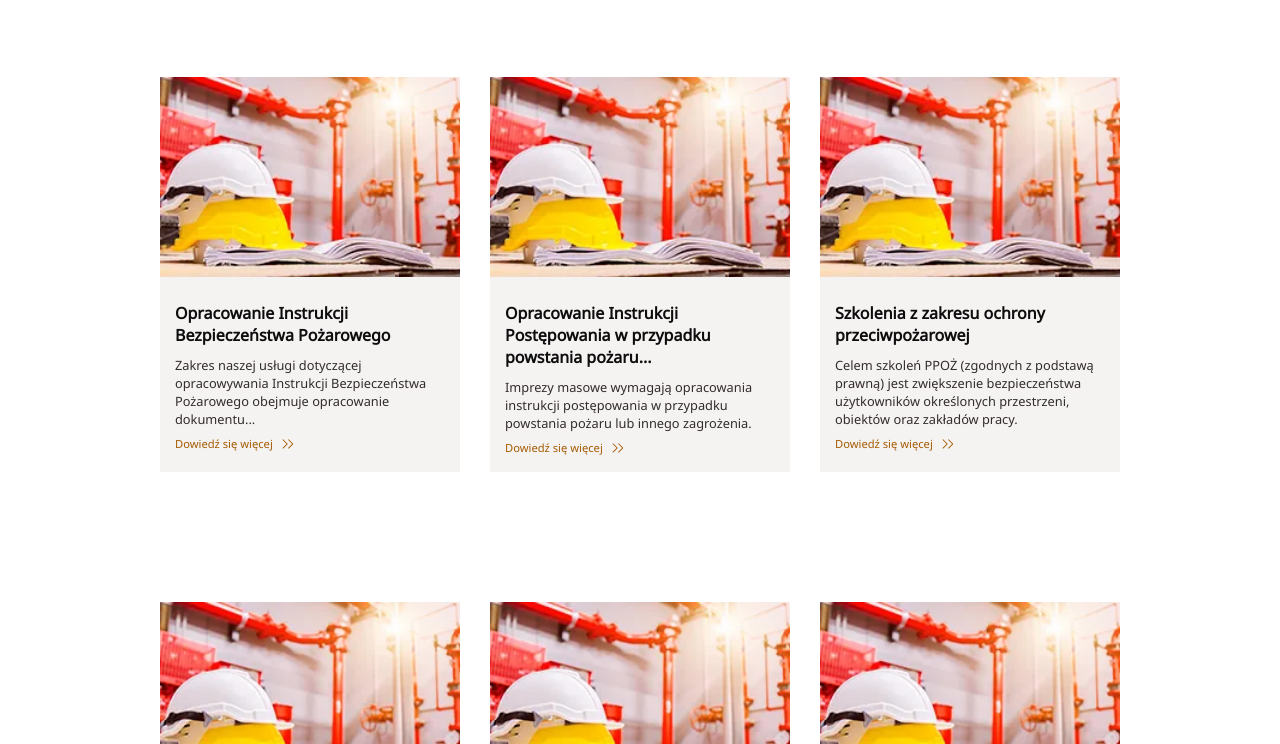
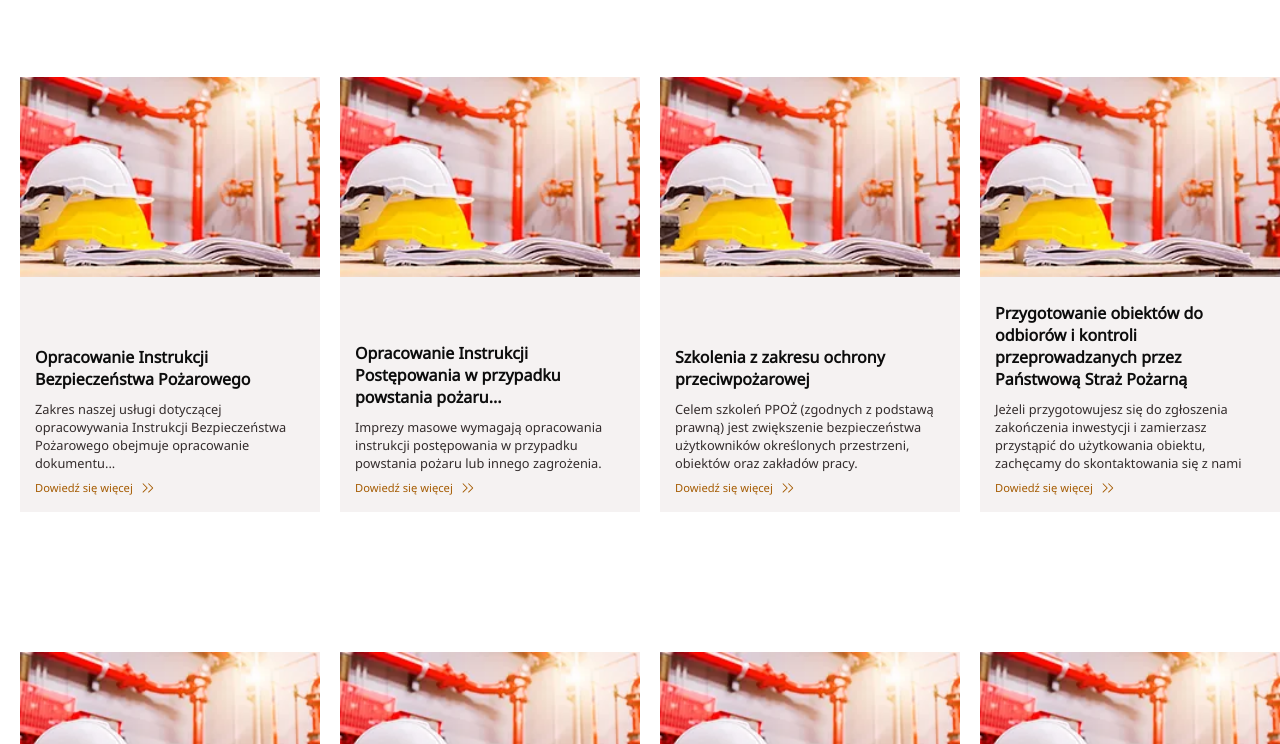
Before and after one commit to JerryWski/Fireman, an Astro site: page /offer in a window 1280 px wide. Shown: the part 616-1360 px from the top of the page. Built offline with nearby package versions, Linux system fonts and the light colour scheme; Astro itself is replaced by a stand-in of ours.

Commit message:
polishing changing for grid

```diff
--- a/src/components/SharedComponents/OfferCard.astro
+++ b/src/components/SharedComponents/OfferCard.astro
@@ -26,7 +26,8 @@
     padding: 15px;
   }
   .offer-wrapper {
-    display: flex;
+    display: grid;
+    grid-template-columns: repeat(auto-fit,minmax(270px,1fr));
     justify-content: center;
     flex-wrap: wrap;
     gap: 50px;
@@ -39,9 +40,8 @@
     background: #f5f2f2;
     align-items: flex-start;
     justify-content: space-between;
-    flex-wrap: wrap;
     font-family: var(--main-font);
-    width: 300px;
+    /* width: 300px; */
     /* width: 100%; */
     border: none;
     word-break: break-word;
@@ -86,10 +86,9 @@
     .offer {
       width: 300px;
       margin-bottom: 100px;
-      justify-content: flex-start;
     }
     .offer-wrapper {
-      gap: 30px;
+      gap: 40px;
       margin: auto;
       justify-content: center;
     }
```
